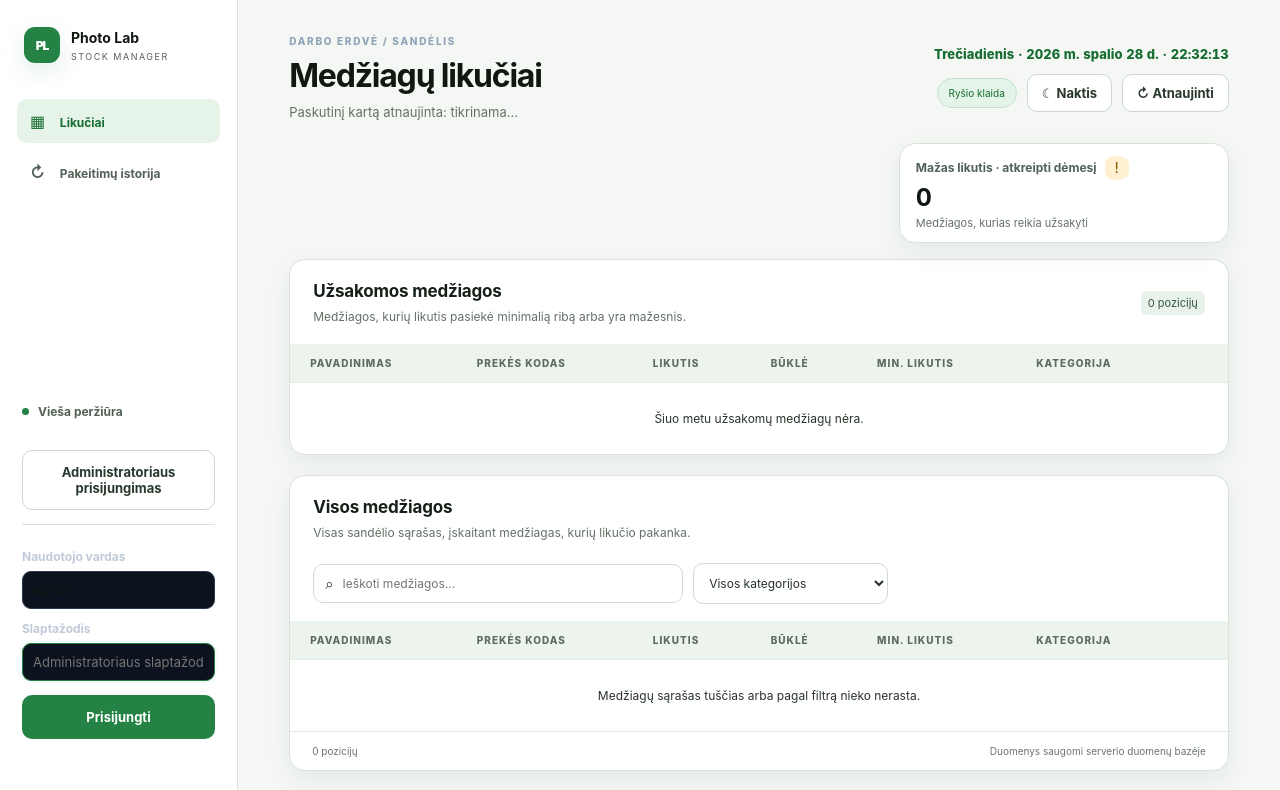
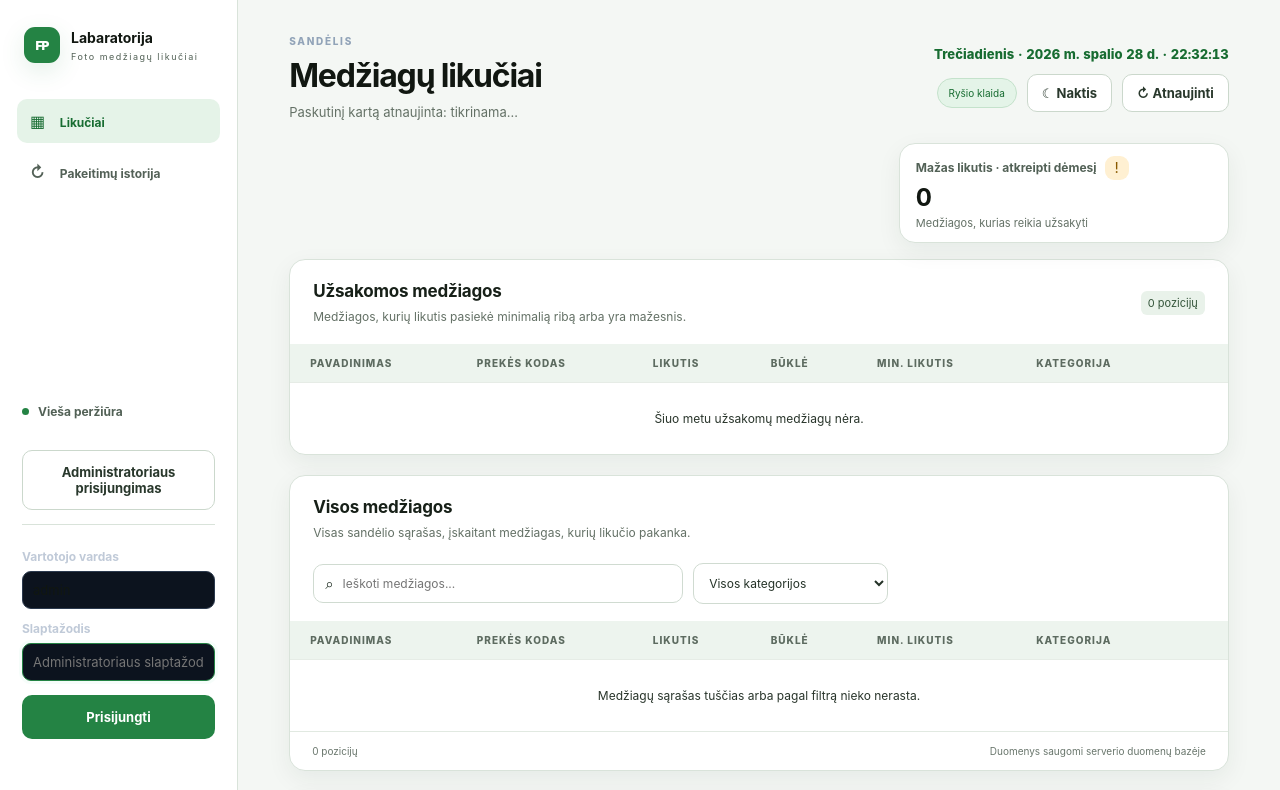
Before and after one commit to andrnav/photo-lab-stock, a plain HTML site: page index.html in a window 1280 px wide. Both pictures are taken after a click on the button "Administratoriaus prisijungimas". Shown: the top 790 px of the page. Drawn offline with Linux system fonts and the light colour scheme; no server answers.

Commit message:
Update index.html

```diff
--- a/index.html
+++ b/index.html
@@ -4,21 +4,21 @@
   <meta charset="utf-8">
   <meta name="viewport" content="width=device-width, initial-scale=1">
   <meta name="theme-color" content="#ffffff">
-  <title>Photo Lab Stock</title>
+  <title>Labaratorija v1.00</title>
   <link rel="stylesheet" href="/styles.css">
 </head>
 <body>
 
   <div id="app" class="app-shell hidden">
     <aside class="sidebar">
-      <div class="brand-row"><div class="brand-mark small">PL</div><div><strong>Photo Lab</strong><small>STOCK MANAGER</small></div></div>
+      <div class="brand-row"><div class="brand-mark small">FP</div><div><strong>Labaratorija</strong><small>Foto medžiagų likučiai</small></div></div>
       <nav><a class="nav-item active" href="#inventory"><span>▦</span> Likučiai</a><a class="nav-item" href="#history"><span>↻</span> Pakeitimų istorija</a></nav>
       <div class="sidebar-bottom">
         <div class="admin-access">
           <div class="admin-access-title"><span class="status-dot"></span><strong id="user-label">Vieša peržiūra</strong></div>
           <button id="admin-login-toggle" class="btn secondary full" type="button">Administratoriaus prisijungimas</button>
           <form id="login-form" class="sidebar-login hidden">
-            <label for="username">Naudotojo vardas</label>
+            <label for="username">Vartotojo vardas</label>
             <input id="username" autocomplete="username" required value="admin" placeholder="admin">
             <label for="password">Slaptažodis</label>
             <input id="password" type="password" autocomplete="current-password" required placeholder="Administratoriaus slaptažodis">
@@ -31,7 +31,7 @@
     </aside>
 
     <main class="main-content">
-      <header class="topbar"><div><p class="eyebrow">DARBO ERDVĖ / SANDĖLIS</p><h1>Medžiagų likučiai</h1><p class="muted" id="last-updated">Paskutinį kartą atnaujinta: tikrinama…</p></div><div class="top-actions"><p id="lithuania-clock" class="lithuania-clock" aria-live="off">Lietuvos laikas: tikrinama…</p><div class="top-action-buttons"><span id="sync-status" class="sync-pill"><i></i> Prisijungta</span><button id="theme-toggle" class="btn secondary" type="button" aria-label="Keisti dienos ir nakties režimą">☾ Naktis</button><button id="refresh-btn" class="btn secondary">↻ Atnaujinti</button></div></div></header>
+      <header class="topbar"><div><p class="eyebrow">SANDĖLIS</p><h1>Medžiagų likučiai</h1><p class="muted" id="last-updated">Paskutinį kartą atnaujinta: tikrinama…</p></div><div class="top-actions"><p id="lithuania-clock" class="lithuania-clock" aria-live="off">Lietuvos laikas: tikrinama…</p><div class="top-action-buttons"><span id="sync-status" class="sync-pill"><i></i> Prisijungta</span><button id="theme-toggle" class="btn secondary" type="button" aria-label="Keisti dienos ir nakties režimą">☾ Naktis</button><button id="refresh-btn" class="btn secondary">↻ Atnaujinti</button></div></div></header>
 
 
       <section class="stats-grid stats-grid-single">
```
